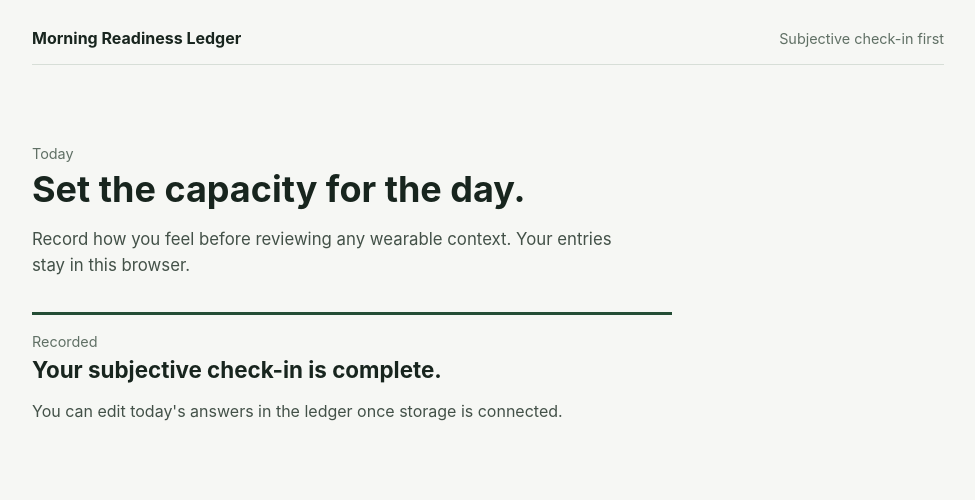
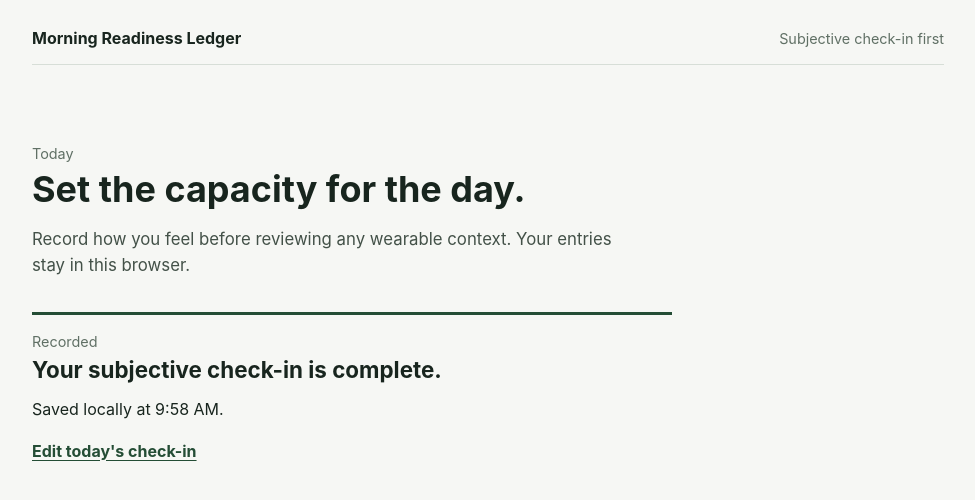
Before and after one commit to jpequegn/morning-readiness-ledger, a React (Vite) app: page / in a window 1280 px wide. Both pictures are taken after typing "Sample" into the empty fields and a click on the button "Complete check-in". Shown: the top 500 px of the page, without its empty margins (152-1127 px from the left). Built offline with nearby package versions, Linux system fonts and the light colour scheme.

Commit message:
Persist editable daily readiness entries (#12)
Co-authored-by: Julien Pequegnot <julienmika@Juliens-iMac-2.local>

```diff
--- a/src/App.tsx
+++ b/src/App.tsx
@@ -1,9 +1,22 @@
 import { useState } from "react";
 import { CheckInForm } from "./components/CheckInForm";
+import { quickCheckInFromAnswers } from "./readiness/checkIn";
+import { createLedgerEntry, localDateKey, readLedger, upsertEntry, writeLedger, type LedgerEntry } from "./readiness/ledger";
 import type { SubjectiveAnswers } from "./readiness/model";
 
 export function App() {
-  const [completed, setCompleted] = useState<SubjectiveAnswers | null>(null);
+  const today = localDateKey();
+  const [entries, setEntries] = useState<LedgerEntry[]>(() => readLedger(window.localStorage));
+  const [editing, setEditing] = useState(() => !entries.some((entry) => entry.date === today));
+  const todayEntry = entries.find((entry) => entry.date === today);
+
+  function saveEntry(answers: SubjectiveAnswers, note: string) {
+    const entry = createLedgerEntry(today, answers, note, undefined, todayEntry?.completedAt);
+    const nextEntries = upsertEntry(entries, entry);
+    writeLedger(window.localStorage, nextEntries);
+    setEntries(nextEntries);
+    setEditing(false);
+  }
 
   return (
     <main className="app-shell">
@@ -15,14 +28,19 @@ export function App() {
         <p className="eyebrow">Today</p>
         <h1 id="ledger-heading">Set the capacity for the day.</h1>
         <p className="intro">Record how you feel before reviewing any wearable context. Your entries stay in this browser.</p>
-        {completed ? (
+        {todayEntry && !editing ? (
           <section className="completion-notice" aria-live="polite">
             <p className="eyebrow">Recorded</p>
             <h2>Your subjective check-in is complete.</h2>
-            <p>You can edit today&apos;s answers in the ledger once storage is connected.</p>
+            <p>Saved locally at {new Date(todayEntry.updatedAt).toLocaleTimeString([], { hour: "numeric", minute: "2-digit" })}.</p>
+            <button className="text-button" onClick={() => setEditing(true)} type="button">Edit today&apos;s check-in</button>
           </section>
         ) : (
-          <CheckInForm onComplete={setCompleted} />
+          <CheckInForm
+            initialValues={todayEntry ? quickCheckInFromAnswers(todayEntry.answers, todayEntry.note) : undefined}
+            onComplete={saveEntry}
+            submitLabel={todayEntry ? "Update check-in" : "Complete check-in"}
+          />
         )}
       </section>
     </main>
--- a/src/components/CheckInForm.tsx
+++ b/src/components/CheckInForm.tsx
@@ -8,6 +8,8 @@ import type { Rating, SubjectiveAnswers } from "../readiness/model";
 
 type CheckInFormProps = {
   onComplete: (answers: SubjectiveAnswers, note: string) => void;
+  initialValues?: QuickCheckInValues;
+  submitLabel?: string;
 };
 
 type ScalePrompt = {
@@ -82,8 +84,8 @@ function FlagControl({
   );
 }
 
-export function CheckInForm({ onComplete }: CheckInFormProps) {
-  const [values, setValues] = useState<QuickCheckInValues>(initialQuickCheckIn);
+export function CheckInForm({ onComplete, initialValues = initialQuickCheckIn, submitLabel = "Complete check-in" }: CheckInFormProps) {
+  const [values, setValues] = useState<QuickCheckInValues>(initialValues);
 
   function updateValue<Key extends keyof QuickCheckInValues>(key: Key, value: QuickCheckInValues[Key]) {
     setValues((current) => ({ ...current, [key]: value }));
@@ -117,7 +119,7 @@ export function CheckInForm({ onComplete }: CheckInFormProps) {
           value={values.note}
         />
       </label>
-      <button className="complete-button" type="submit">Complete check-in</button>
+      <button className="complete-button" type="submit">{submitLabel}</button>
     </form>
   );
 }
--- a/src/readiness/checkIn.ts
+++ b/src/readiness/checkIn.ts
@@ -33,3 +33,15 @@ export function answersFromQuickCheckIn(values: QuickCheckInValues): SubjectiveA
     workPressure: values.mentalLoad,
   };
 }
+
+export function quickCheckInFromAnswers(answers: SubjectiveAnswers, note: string): QuickCheckInValues {
+  return {
+    sleepQuality: answers.sleepQuality,
+    bodyLoad: answers.fatigue,
+    mentalLoad: answers.stress,
+    headspace: answers.mood,
+    illnessPresent: answers.illness >= 3,
+    injuryPresent: answers.injury >= 3,
+    note,
+  };
+}
--- /dev/null
+++ b/src/readiness/ledger.ts
@@ -0,0 +1,67 @@
+import { scoreReadiness, type ReadinessResult, type SubjectiveAnswers } from "./model";
+
+export const ledgerStorageKey = "morning-readiness-ledger.entries.v1";
+
+export interface LedgerEntry {
+  date: string;
+  completedAt: string;
+  updatedAt: string;
+  answers: SubjectiveAnswers;
+  note: string;
+  result: ReadinessResult;
+}
+
+export interface StorageLike {
+  getItem(key: string): string | null;
+  setItem(key: string, value: string): void;
+}
+
+export function localDateKey(date = new Date()): string {
+  const offset = date.getTimezoneOffset() * 60_000;
+  return new Date(date.getTime() - offset).toISOString().slice(0, 10);
+}
+
+export function createLedgerEntry(
+  date: string,
+  answers: SubjectiveAnswers,
+  note: string,
+  now = new Date().toISOString(),
+  completedAt = now,
+): LedgerEntry {
+  return { date, completedAt, updatedAt: now, answers, note, result: scoreReadiness(answers) };
+}
+
+export function upsertEntry(entries: LedgerEntry[], entry: LedgerEntry): LedgerEntry[] {
+  const withoutDate = entries.filter((current) => current.date !== entry.date);
+  return [...withoutDate, entry].sort((left, right) => right.date.localeCompare(left.date));
+}
+
+export function readLedger(storage: StorageLike): LedgerEntry[] {
+  const raw = storage.getItem(ledgerStorageKey);
+  if (!raw) return [];
+
+  try {
+    const parsed: unknown = JSON.parse(raw);
+    if (!Array.isArray(parsed)) return [];
+    return parsed.filter(isLedgerEntry).sort((left, right) => right.date.localeCompare(left.date));
+  } catch {
+    return [];
+  }
+}
+
+export function writeLedger(storage: StorageLike, entries: LedgerEntry[]): void {
+  storage.setItem(ledgerStorageKey, JSON.stringify(entries));
+}
+
+function isLedgerEntry(value: unknown): value is LedgerEntry {
+  if (!value || typeof value !== "object") return false;
+  const entry = value as Partial<LedgerEntry>;
+  return (
+    typeof entry.date === "string" &&
+    typeof entry.completedAt === "string" &&
+    typeof entry.updatedAt === "string" &&
+    typeof entry.note === "string" &&
+    Boolean(entry.answers) &&
+    Boolean(entry.result)
+  );
+}
--- a/src/styles.css
+++ b/src/styles.css
@@ -81,6 +81,10 @@ textarea { background: #ffffff; border: 1px solid #b8c5bb; border-radius: 4px; c
 
 .complete-button:hover { background: #183b29; }
 
+.text-button { background: transparent; border: 0; color: #244d35; cursor: pointer; font-weight: 700; padding: 6px 0; text-decoration: underline; text-underline-offset: 3px; }
+
+.text-button:focus-visible { outline: 3px solid #91b6a0; outline-offset: 2px; }
+
 .completion-notice { border-top: 3px solid #244d35; margin-top: 34px; padding-top: 18px; }
 
 .completion-notice h2 { font-size: 1.4rem; margin: 6px 0; }
```
Also changed, not shown: 1 other file (tests, documents, lock files or other folders).
